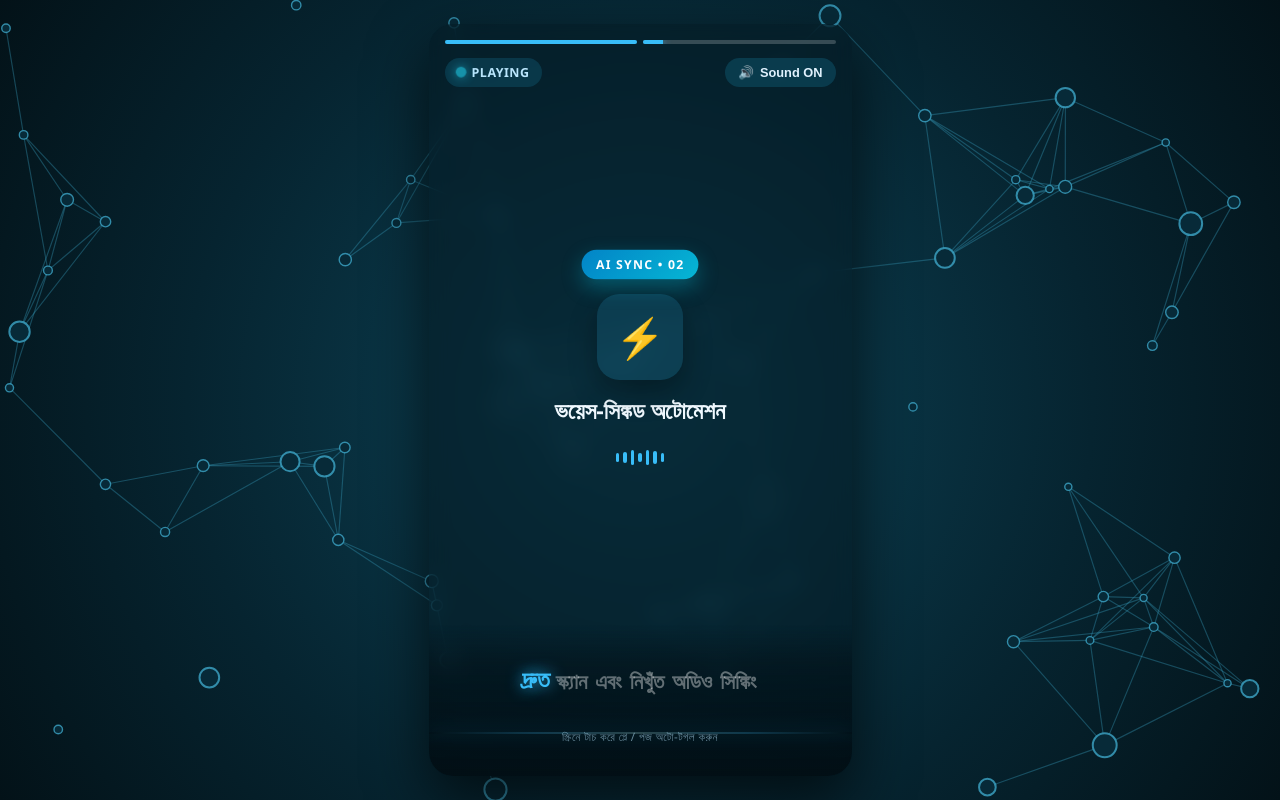
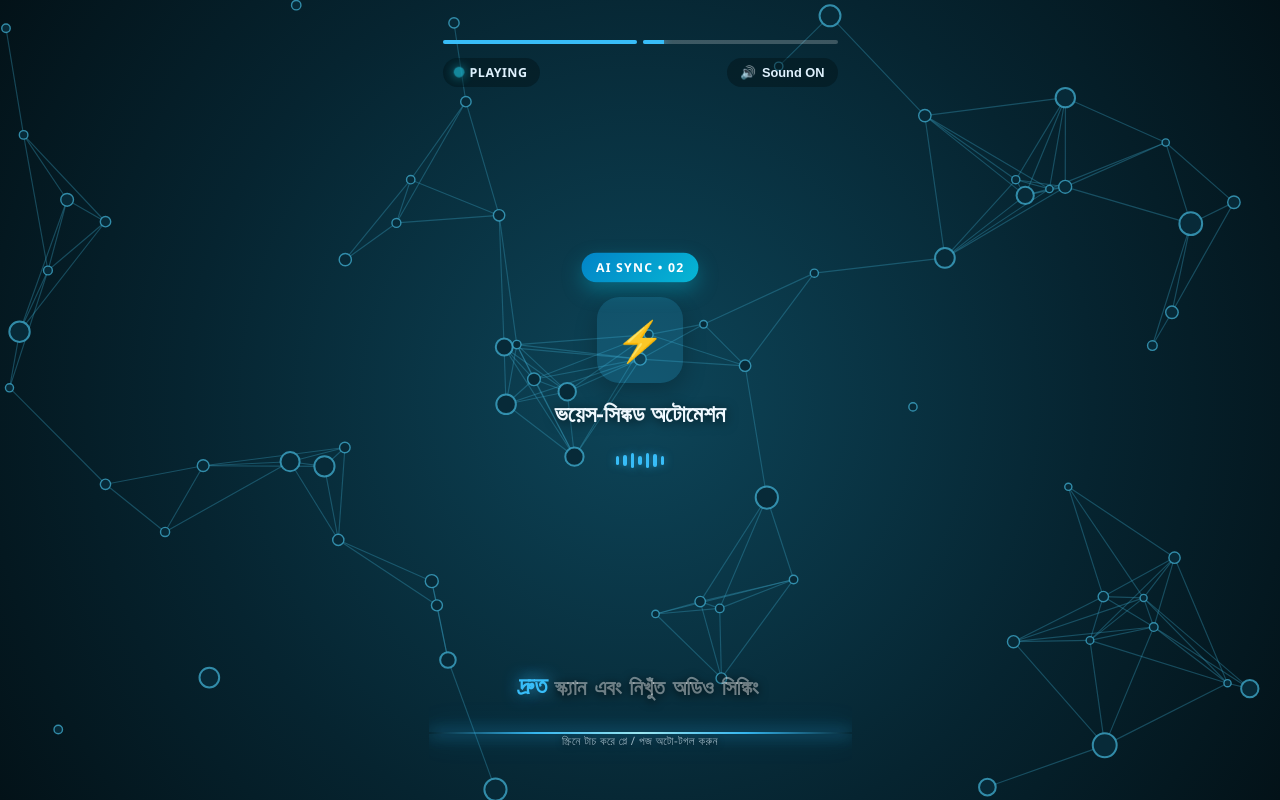
Before and after one commit to surveyor-saroar/Background, a plain HTML site: page index.html in a window 1280 px wide. Drawn offline with Linux system fonts and the light colour scheme.

Commit message:
Update index.html

```diff
--- a/index.html
+++ b/index.html
@@ -3,7 +3,7 @@
 <head>
     <meta charset="UTF-8">
     <meta name="viewport" content="width=device-width, initial-scale=1.0">
-    <title>9:16 Vertical Reel</title>
+    <title>9:16 Vertical Reel - Transparent Over Network Background</title>
     <style>
         * {
             margin: 0;
@@ -25,6 +25,7 @@
             color: #ffffff;
         }
 
+        /* আপনার নেটওয়ার্ক নোড ব্যাকগ্রাউন্ড ক্যানভাস */
         #networkCanvas {
             position: fixed;
             inset: 0;
@@ -34,6 +35,7 @@
             pointer-events: none;
         }
 
+        /* ঠিক মাঝখানে বর্ডার ও ব্যাকগ্রাউন্ড ফিল ছাড়া 9:16 রিল স্টেজ */
         .reel-stage {
             position: relative;
             z-index: 10;
@@ -41,11 +43,8 @@
             height: min(94vh, 860px);
             max-width: 94vw;
             border: none;
-            border-radius: 24px;
-            background: rgba(4, 24, 34, 0.55);
-            backdrop-filter: blur(10px);
-            -webkit-backdrop-filter: blur(10px);
-            box-shadow: 0 25px 60px rgba(0, 0, 0, 0.65);
+            background: transparent;
+            box-shadow: none;
             overflow: hidden;
             display: flex;
             flex-direction: column;
@@ -77,7 +76,7 @@
         }
 
         .reel-header {
-            padding: 16px 16px 8px;
+            padding: 16px 14px 8px;
             z-index: 20;
         }
 
@@ -90,7 +89,7 @@
         .progress-track {
             flex: 1;
             height: 3.5px;
-            background: rgba(255, 255, 255, 0.2);
+            background: rgba(255, 255, 255, 0.22);
             border-radius: 99px;
             overflow: hidden;
         }
@@ -113,13 +112,13 @@
             display: inline-flex;
             align-items: center;
             gap: 7px;
-            background: rgba(13, 69, 89, 0.65);
+            background: rgba(3, 18, 24, 0.45);
             padding: 6px 12px;
             border-radius: 99px;
             font-size: 0.78rem;
             font-weight: 600;
             letter-spacing: 0.5px;
-            color: #bae6fd;
+            color: #e0f2fe;
         }
 
         .pulse-dot {
@@ -143,7 +142,7 @@
         }
 
         .sound-toggle {
-            background: rgba(13, 69, 89, 0.75);
+            background: rgba(3, 18, 24, 0.45);
             color: #e0f2fe;
             border: none;
             padding: 7px 13px;
@@ -159,13 +158,12 @@
         }
 
         .sound-toggle:hover {
-            background: rgba(20, 95, 122, 0.9);
+            background: rgba(3, 18, 24, 0.65);
             transform: scale(1.04);
         }
 
         .sound-toggle.muted {
             color: #94a3b8;
-            background: rgba(15, 23, 42, 0.65);
         }
 
         .visual-viewport {
@@ -220,12 +218,12 @@
             width: 84px;
             height: 84px;
             border-radius: 22px;
-            background: rgba(56, 189, 248, 0.14);
+            background: rgba(56, 189, 248, 0.16);
             display: flex;
             justify-content: center;
             align-items: center;
             font-size: 2.4rem;
-            box-shadow: 0 12px 30px rgba(0, 0, 0, 0.35);
+            box-shadow: 0 10px 25px rgba(0, 0, 0, 0.25);
             transform: scale(0.7);
             opacity: 0;
             transition: transform 0.45s cubic-bezier(0.34, 1.56, 0.64, 1) 0.1s, opacity 0.35s ease 0.1s;
@@ -240,6 +238,7 @@
             font-size: 1.45rem;
             font-weight: 700;
             color: #f0f9ff;
+            text-shadow: 0 2px 12px rgba(0, 0, 0, 0.65);
             line-height: 1.3;
         }
 
@@ -257,18 +256,19 @@
             height: 6px;
             background: #38bdf8;
             border-radius: 4px;
+            box-shadow: 0 0 8px rgba(56, 189, 248, 0.6);
             transition: height 0.12s ease;
         }
 
         .karaoke-container {
-            padding: 20px 22px 32px;
-            background: linear-gradient(to top, rgba(2, 14, 20, 0.92) 0%, rgba(2, 14, 20, 0.45) 75%, transparent 100%);
+            padding: 20px 18px 28px;
+            background: transparent;
             text-align: center;
             z-index: 15;
         }
 
         .karaoke-caption {
-            font-size: 1.32rem;
+            font-size: 1.35rem;
             font-weight: 700;
             line-height: 1.55;
             min-height: 4.5rem;
@@ -280,25 +280,27 @@
         }
 
         .k-word {
-            color: rgba(255, 255, 255, 0.38);
+            color: rgba(255, 255, 255, 0.42);
+            text-shadow: 0 2px 10px rgba(0, 0, 0, 0.75);
             transition: color 0.12s ease, transform 0.15s cubic-bezier(0.34, 1.56, 0.64, 1), text-shadow 0.12s ease;
             display: inline-block;
         }
 
         .k-word.spoken {
-            color: #e0f2fe;
+            color: #f0f9ff;
         }
 
         .k-word.active {
             color: #38bdf8;
             transform: scale(1.14) translateY(-2px);
-            text-shadow: 0 0 14px rgba(56, 189, 248, 0.85);
+            text-shadow: 0 0 14px rgba(56, 189, 248, 0.9), 0 2px 10px rgba(0, 0, 0, 0.85);
         }
 
         .tap-hint {
-            margin-top: 12px;
+            margin-top: 10px;
             font-size: 0.72rem;
-            color: rgba(186, 230, 253, 0.55);
+            color: rgba(224, 242, 254, 0.65);
+            text-shadow: 0 1px 6px rgba(0, 0, 0, 0.8);
             letter-spacing: 0.4px;
         }
 
@@ -310,8 +312,7 @@
             width: 72px;
             height: 72px;
             border-radius: 50%;
-            background: rgba(3, 18, 24, 0.75);
-            backdrop-filter: blur(6px);
+            background: rgba(3, 18, 24, 0.65);
             display: flex;
             justify-content: center;
             align-items: center;
```
